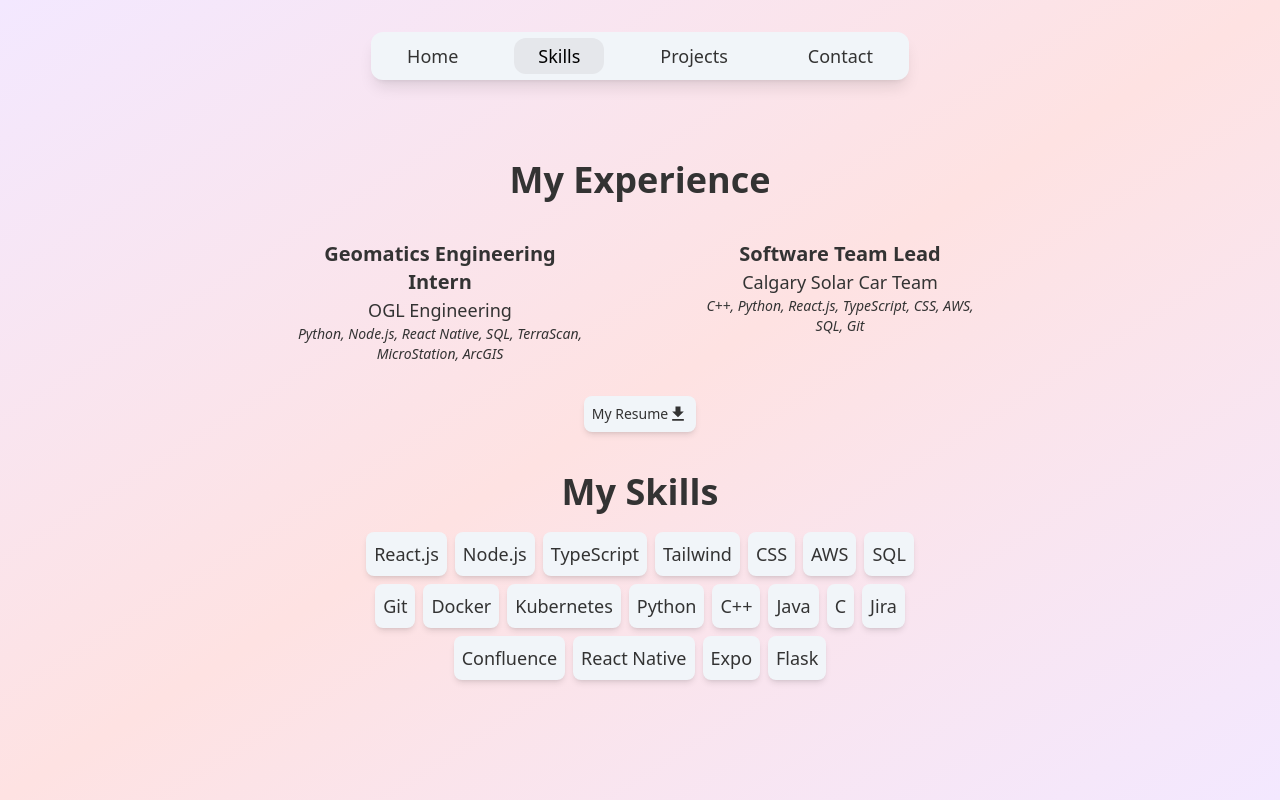
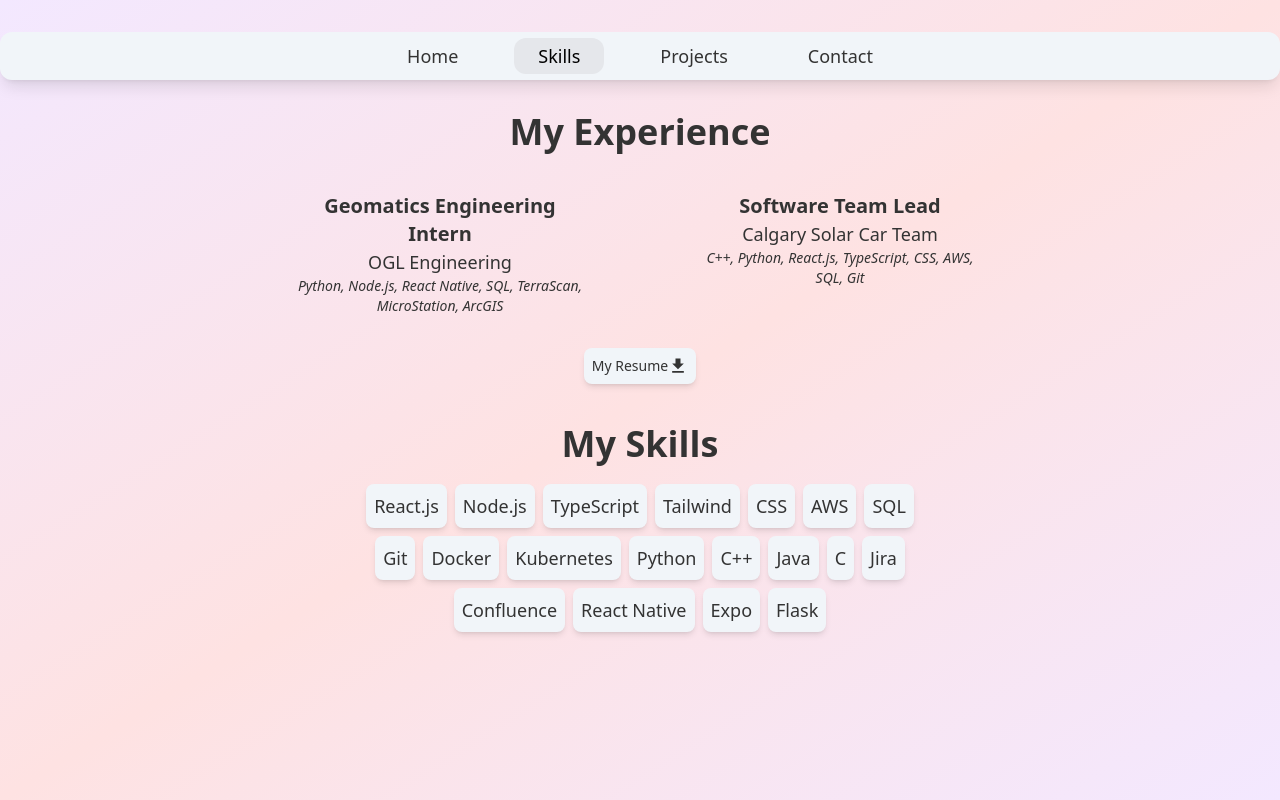
Before and after one commit to CalebBourb/portfolio, a React (Create React App) app in the folder portfolio-site/: page /skills in a window 1280 px wide. Built offline with nearby package versions, Linux system fonts and the light colour scheme.

Commit message:
made more mobile friendly, nav bar fixed

```diff
--- a/portfolio-site/src/App.tsx
+++ b/portfolio-site/src/App.tsx
@@ -11,13 +11,13 @@ import Navigation from './components/Navigation';
 function App() {
   return (
     <div className="font-neurialgrotesk	min-h-screen text-[#333333] text-lg bg-fixed overflow-hidden bg-gradient-to-br from-purple-100 via-red-100 to-purple-100 overflow-none">
-    <div className="h-full w-full">
+      <div className="">
         <div className="h-[4vh] max-sm:h-0">
         </div>
-      <div className="h-[16vh] ">
+        <div className="h-[16vh] fixed z-10">
         <Navigation />
         </div>
-      <div>
+        <div className="grid pt-20">
           <Routes>
             <Route path="/" element={<Home />} />
             <Route path="/skills" element={<Skills />} />
--- a/portfolio-site/src/components/Navigation.tsx
+++ b/portfolio-site/src/components/Navigation.tsx
@@ -17,7 +17,7 @@ const Navigation = () => {
             initial={{ y: -200 }}
             animate={{ y: 0 }}
             transition={{ y: { type: "spring", delay: 0.5, stiffness:25, duration: 5 } }}
-            className="mx-auto flex w-fit max-sm:w-full h-12 max-sm:h-20 items-center justify-between bg-slate-100 shadow-lg rounded-xl max-sm:rounded-none">
+            className="mx-auto flex w-screen max-sm:w-screen h-12 max-sm:h-12 items-center justify-between bg-slate-100 shadow-lg rounded-xl max-sm:rounded-none">
             <ul className="flex items-center space-x-2 max-sm:space-x-0 text-lg max-sm:text-md mx-auto">
                 {tabs.map((tab) => (
                     <motion.li
@@ -38,7 +38,7 @@ const Navigation = () => {
                                 layoutId="highlight"
                                 className="absolute inset-3 bg-gray-200 rounded-xl"
                                 initial={false}
-                                transition={{ type: "spring", stiffness: 300, damping: 30 }}
+                                transition={{ type: "spring", stiffness: 300, damping: 30, duration: 0.1}}
                             />
                         )}
                     </motion.li>
--- a/portfolio-site/src/components/ProjectItem.tsx
+++ b/portfolio-site/src/components/ProjectItem.tsx
@@ -6,7 +6,7 @@ import '../styles/ProjectItems.module.css';
 const ProjectItem = (props: Project) => {
     const img = `/images/${props.image}`;
     return (
-        <div className="w-[50vh] h-fit bg-slate-100 rounded-lg shadow-md p-4 flex flex-col items-center">
+        <div className="w-[50vh] max-sm:w-[40vh] h-fit bg-slate-100 rounded-lg shadow-md p-4 flex flex-col items-center">
             <img src={img} alt={props.title} className="w-full h-auto rounded-lg mb-4" />
             <div className="text-center">
                 <h1 className="text-xl font-bold mb-2">{props.title}</h1>
--- a/portfolio-site/src/components/Resume.tsx
+++ b/portfolio-site/src/components/Resume.tsx
@@ -1,7 +1,7 @@
 import React from "react";
 import DownloadIcon from '@mui/icons-material/Download';
 import { motion } from "framer-motion";
-import Pdf from "../files/Caleb_bourbonnais.pdf";
+import Pdf from "../files/Caleb_Bourbonnais.pdf";
 
 
 const Resume = () => {
--- a/portfolio-site/src/components/SkillItem.tsx
+++ b/portfolio-site/src/components/SkillItem.tsx
@@ -1,14 +1,17 @@
 import React from "react";
 import { Skill } from "../types/Skill";
+import { Link } from "react-router-dom";
 
 
 const SkillItem = (skill:Skill) => {
     return (
-        <div className="w-fit h-fit bg-slate-100 rounded-lg shadow-md p-2 flex flex-col items-center">
-            <div className="text-center">
-                <h1 className="text-lg">{skill.title}</h1>
+        <Link to="/projects">
+            <div className="w-fit h-fit bg-slate-100 rounded-lg shadow-md p-2 flex flex-col items-center">
+                <div className="text-center">
+                    <h1 className="text-lg">{skill.title}</h1>
+                </div>
             </div>
-        </div>
+        </Link>
     );
 }
 
--- a/portfolio-site/src/pages/Skills.tsx
+++ b/portfolio-site/src/pages/Skills.tsx
@@ -7,7 +7,7 @@ import Resume from "../components/Resume";
 
 const Skills = () => {
     return (
-        <div className="h-full w-full">
+        <div className="h-full w-screen">
             <motion.div
             initial={{ opacity: 0, scale: 0.5 }}
             animate={{ opacity: 1, scale: 1 }}
```
Also changed, not shown: 1 other file (tests, documents, lock files or other folders). Lines whose indentation alone changed are shown as unchanged.
